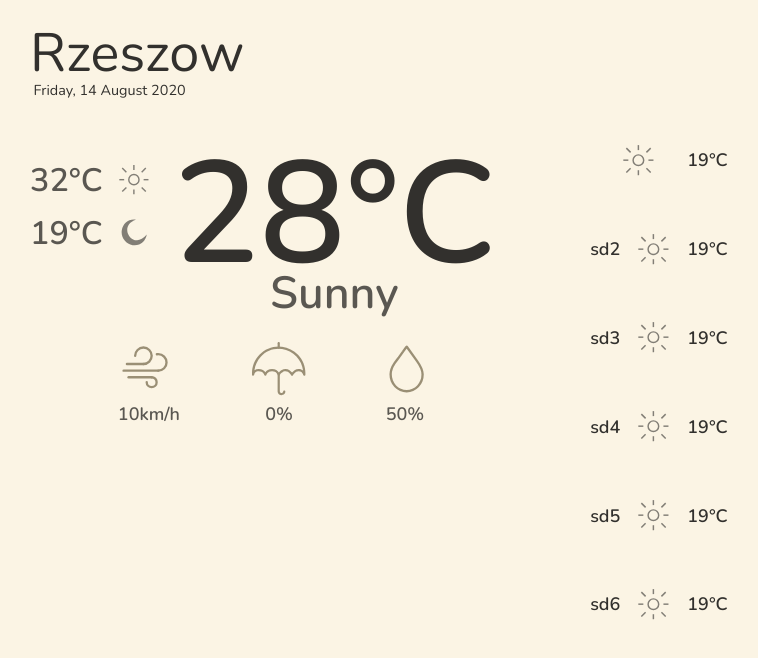
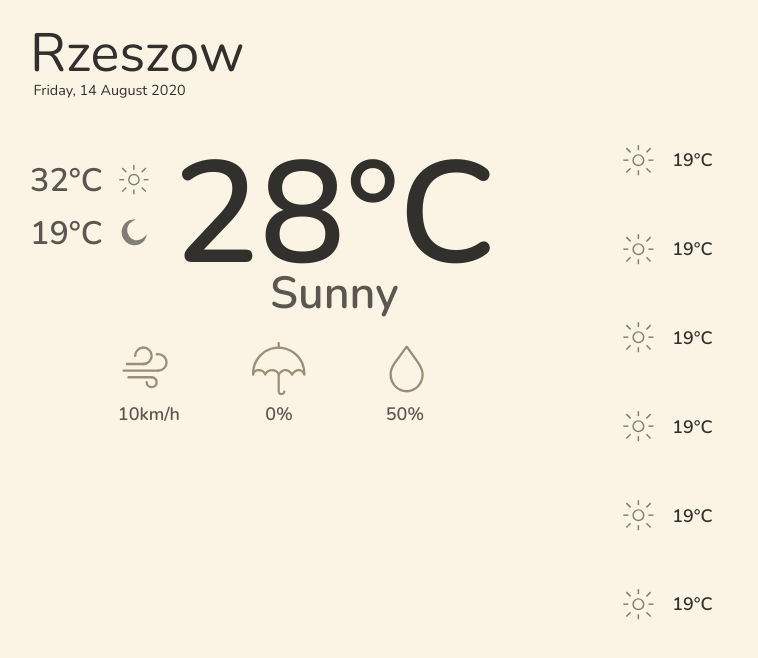
Before and after one commit to marcinwmichna/theWeatherr, a Vue app: page /#/ in a window 1280 px wide. Shown: the top 658 px of the page, without its empty margins (226-984 px from the left). Built offline with nearby package versions, Linux system fonts and the light colour scheme; no server answers.

Commit message:
Data display update

```diff
--- a/src/components/AdditionalInfo.vue
+++ b/src/components/AdditionalInfo.vue
@@ -21,11 +21,11 @@ export default {
     return {
       days: [
         { name: this.$store.state.weather.byCoordinates.name },
-        { name: "sd2" },
-        { name: "sd3" },
-        { name: "sd4" },
-        { name: "sd5" },
-        { name: "sd6" },
+        { name: this.$store.state.weather.byCoordinates.name },
+        { name: this.$store.state.weather.byCoordinates.name },
+        { name: this.$store.state.weather.byCoordinates.name },
+        { name: this.$store.state.weather.byCoordinates.name },
+        { name: this.$store.state.weather.byCoordinates.name },
       ],
     };
   },
```
